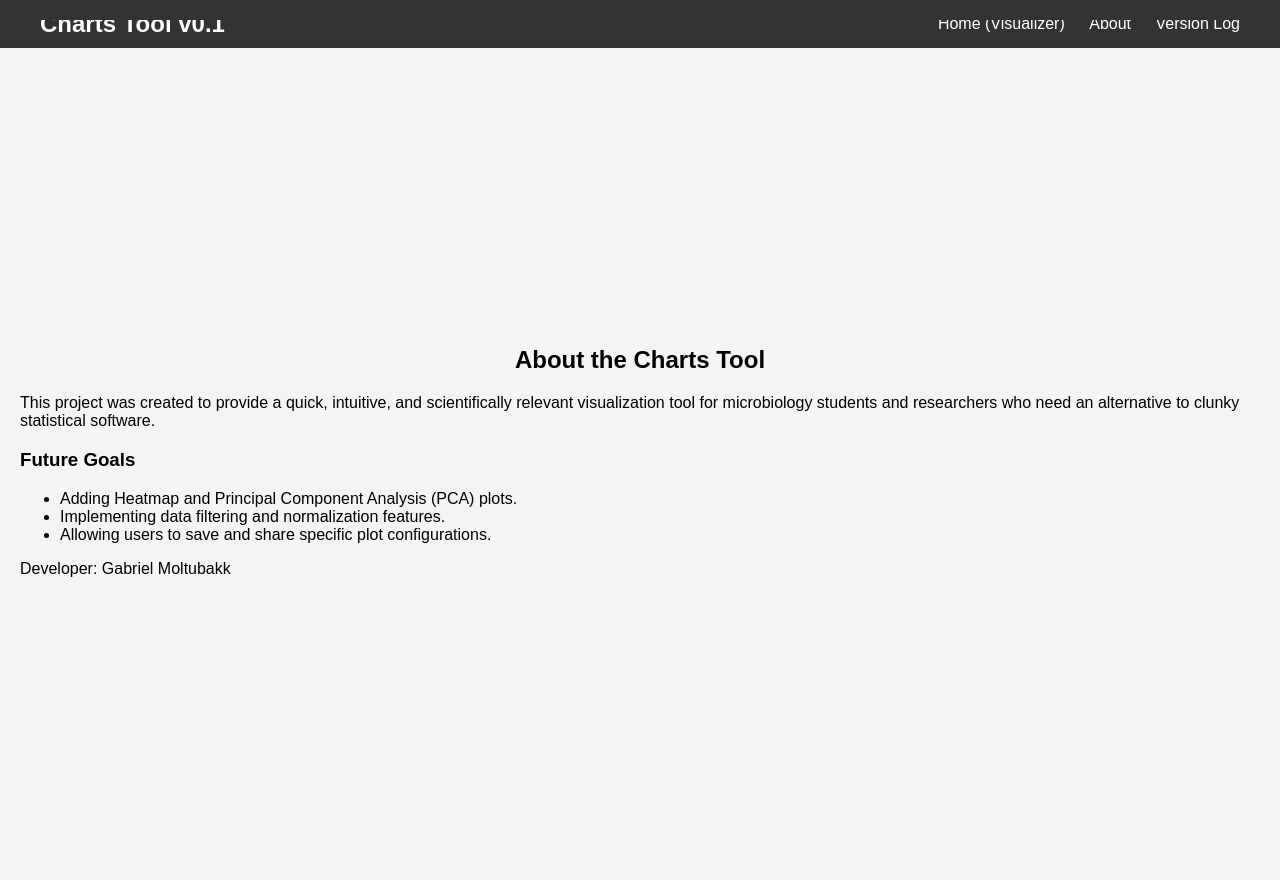
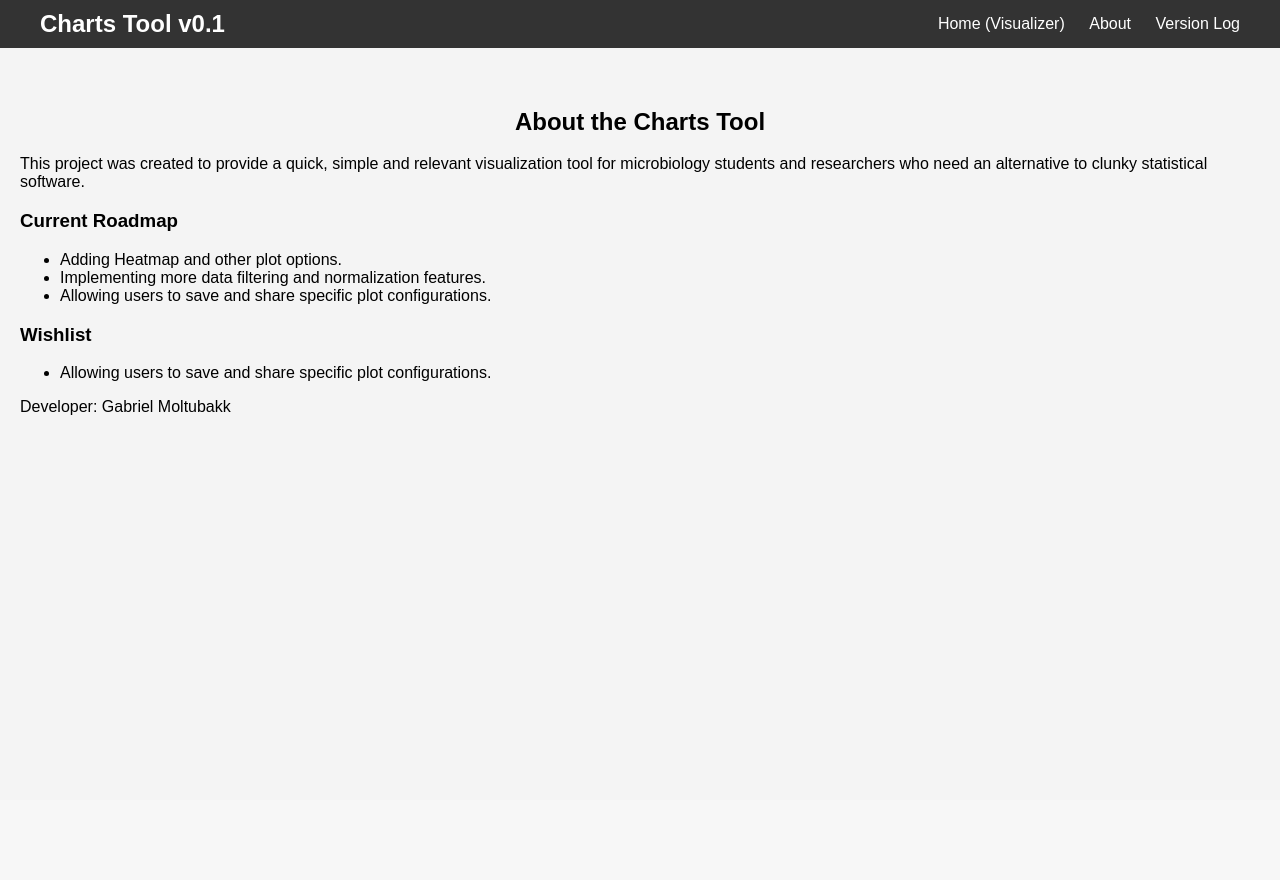
Before and after one commit to Oakstedt/bio_charts, a Flask app: page /about in a window 1280 px wide. After the commit the page ends 415 px from the top, so only its background shows below. Run offline with Flask 3, Linux system fonts and the light colour scheme.

Commit message:
Updated pages and texts

```diff
--- a/static/styles.css
+++ b/static/styles.css
@@ -3,12 +3,11 @@
             display: flex;
             justify-content: center;
             align-items: center;
-            height: 100vh;
+            height: 50vh;
             background-color: #f4f4f4;
             flex-direction: column;
             margin: 0;
             padding: 20px;
-            padding-top: 50px;
         }
         h2 {
             text-align: center;
--- a/templates/about.html
+++ b/templates/about.html
@@ -21,17 +21,19 @@
     </div>
     </header>
 
-    <header>
-        </header>
-
     <main class="content-wrapper">
         <h2>About the Charts Tool</h2>
-        <p>This project was created to provide a quick, intuitive, and scientifically relevant visualization tool for microbiology students and researchers who need an alternative to clunky statistical software.</p>
+        <p>This project was created to provide a quick, simple and relevant visualization tool for microbiology students and researchers who need an alternative to clunky statistical software.</p>
 
-        <h3>Future Goals</h3>
+        <h3>Current Roadmap</h3>
         <ul>
-            <li>Adding Heatmap and Principal Component Analysis (PCA) plots.</li>
-            <li>Implementing data filtering and normalization features.</li>
+            <li>Adding Heatmap and other plot options.</li>
+            <li>Implementing more data filtering and normalization features.</li>
+            <li>Allowing users to save and share specific plot configurations.</li>
+        </ul>
+
+        <h3>Wishlist</h3>
+        <ul>
             <li>Allowing users to save and share specific plot configurations.</li>
         </ul>
         <p>Developer: Gabriel Moltubakk</p>
--- a/templates/version-log.html
+++ b/templates/version-log.html
@@ -21,15 +21,11 @@
     </div>
     </header>
 
-    <header>
-        </header>
-
     <main class="content-wrapper">
         <h2>Version History Log</h2>
 
         <section class="version-entry">
-            <h3>Version 0.1 (Initial Release)</h3>
-            <p class="release-date">[Current Date]</p>
+            <h3>Version 0.1 (Alpha)</h3>
             <ul>
                 <li>**Core Feature:** Initial drag-and-drop CSV file upload and processing.</li>
                 <li>**Visualization:** Scatter, Bar, and Box plots implemented using Plotly.js.</li>
```
